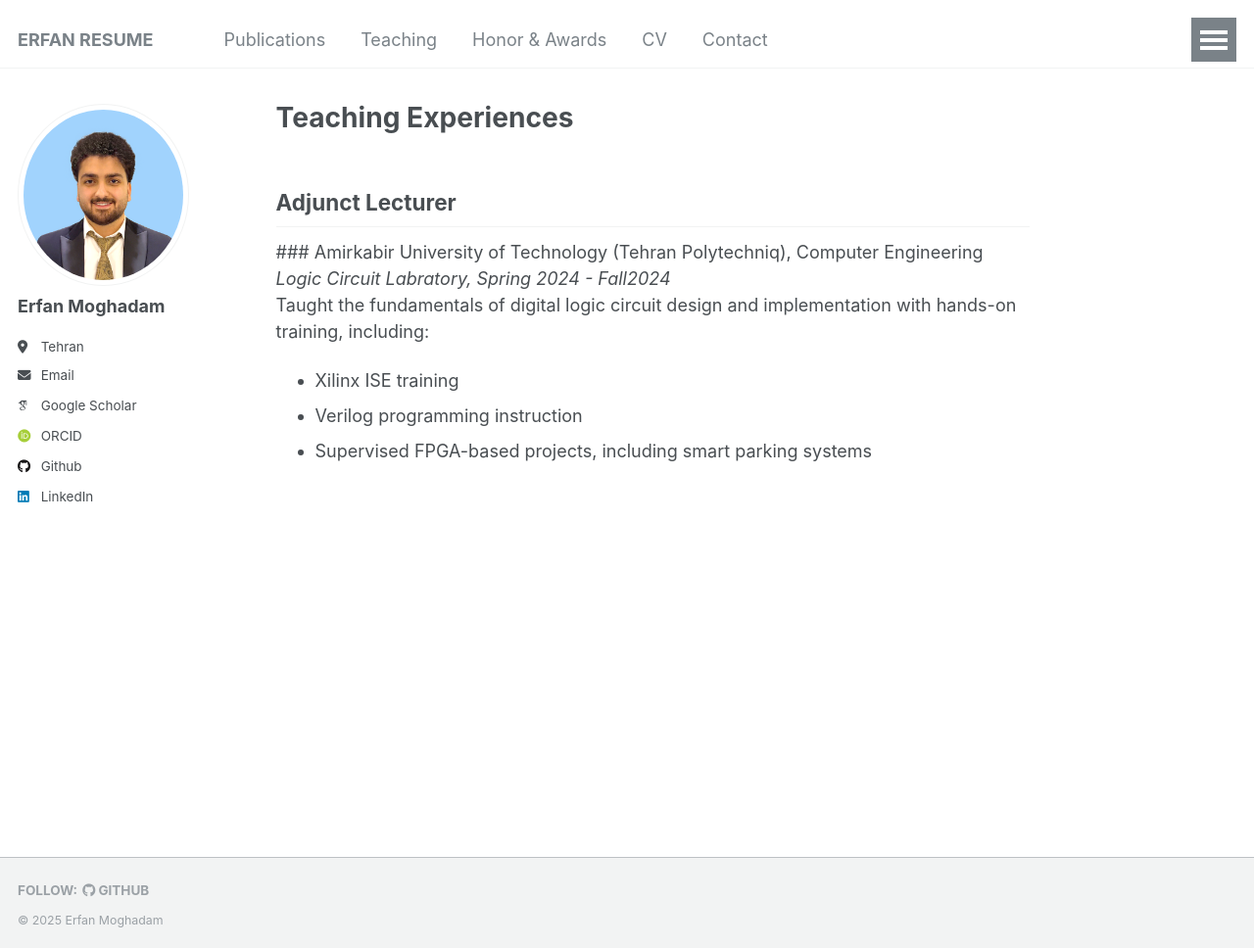
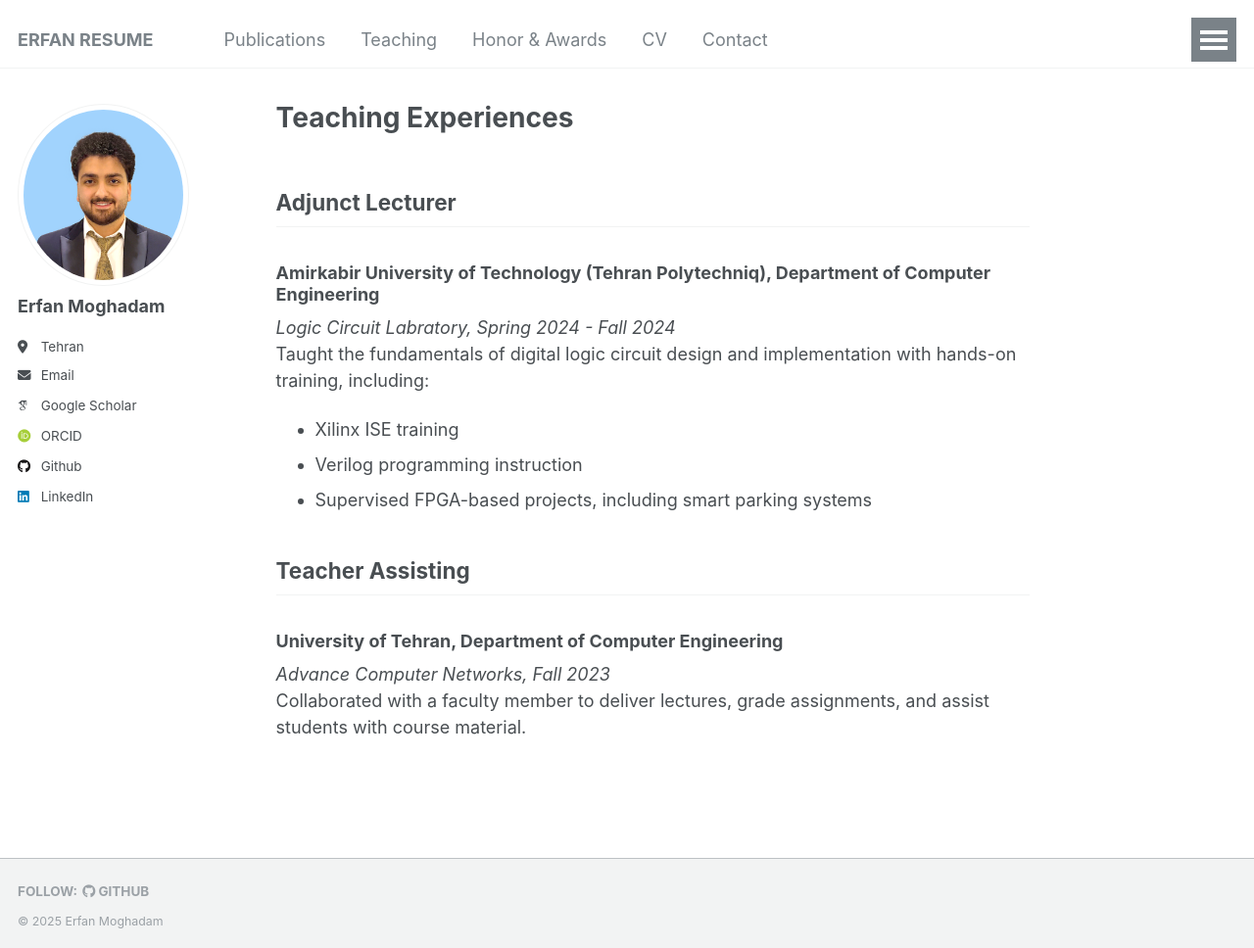
Before and after one commit to erfanresume/erfanresume.github.io, a Jekyll site: the page built from _pages/teaching.md, in a window 1280 px wide and 968 px high. Shown: the whole window at 98% size. Built offline with Jekyll 4.4.1, drawn with Linux system fonts in a browser that asks for light colours; some web fonts are replaced.

Commit message:
Update teaching.md

```diff
--- a/_pages/teaching.md
+++ b/_pages/teaching.md
@@ -5,9 +5,14 @@ author_profile: true
 redirect_from:
 ---
 ## Adjunct Lecturer
-  ### Amirkabir University of Technology (Tehran Polytechniq), Computer Engineering
-  *Logic Circuit Labratory, Spring 2024 - Fall2024*<br>
-  Taught the fundamentals of digital logic circuit design and implementation with hands-on training, including:
-  - Xilinx ISE training
-  - Verilog programming instruction
-  - Supervised FPGA-based projects, including smart parking systems
+### Amirkabir University of Technology (Tehran Polytechniq), Department of Computer Engineering
+*Logic Circuit Labratory, Spring 2024 - Fall 2024*<br>
+Taught the fundamentals of digital logic circuit design and implementation with hands-on training, including:
+- Xilinx ISE training
+- Verilog programming instruction
+- Supervised FPGA-based projects, including smart parking systems
+
+## Teacher Assisting
+### University of Tehran, Department of Computer Engineering
+*Advance Computer Networks, Fall 2023*<br>
+Collaborated with a faculty member to deliver lectures, grade assignments, and assist students with course material.
```
